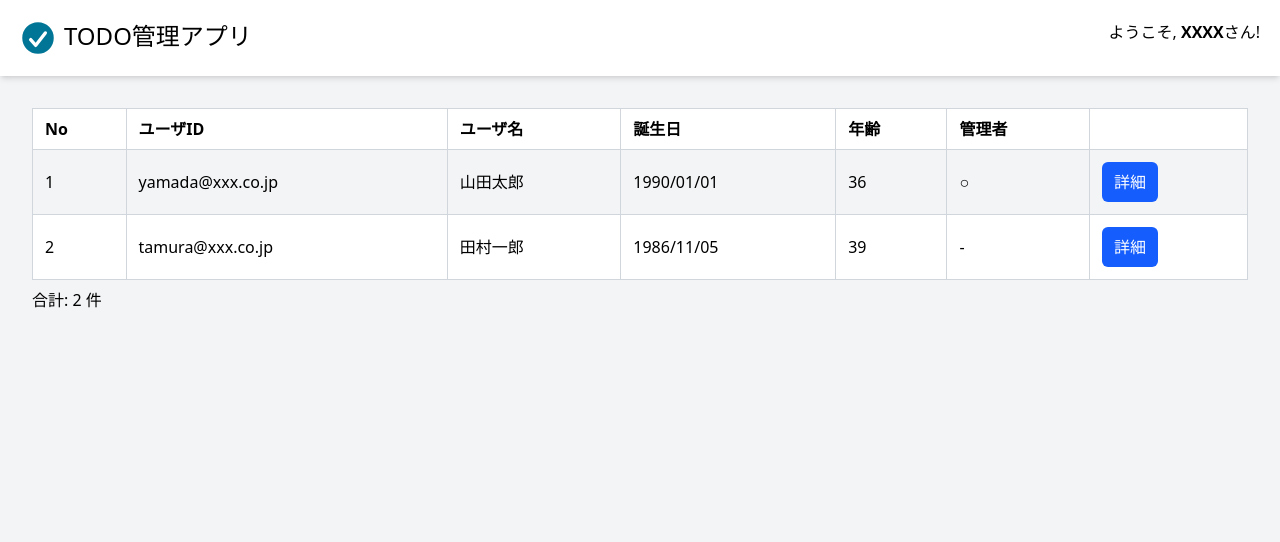
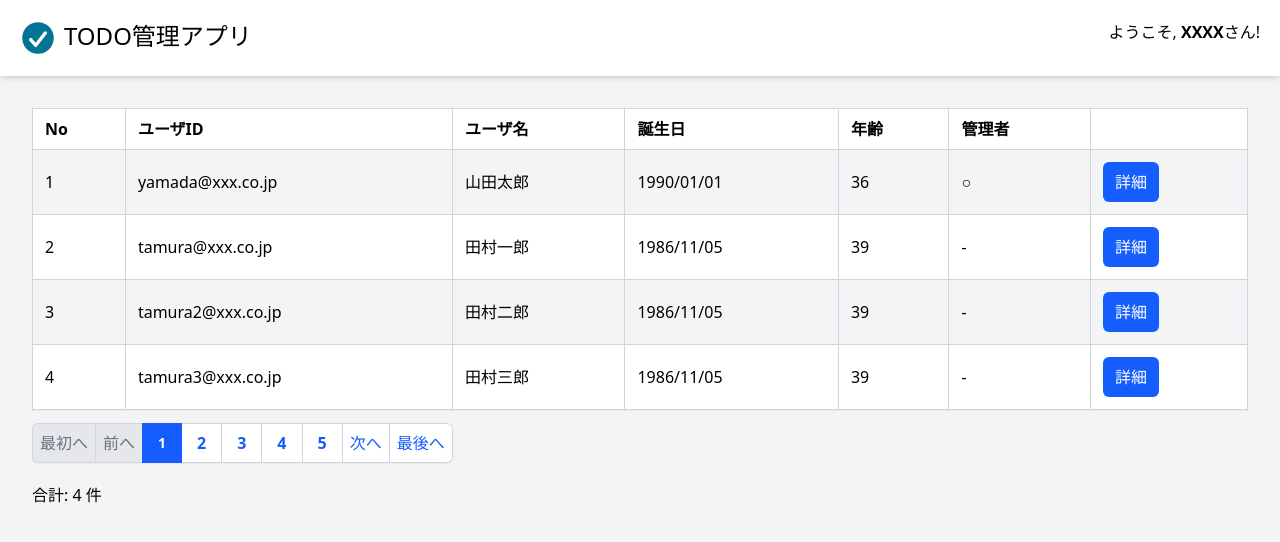
Before and after one commit to mysd33/sample-nextjs-tailwind, a Next.js app: page /users in a window 1280 px wide. Shown: the top 542 px of the page. Built offline with nearby package versions, Linux system fonts and the light colour scheme.

Commit message:
ページネーション部品の追加

```diff
--- a/app/users/page.tsx
+++ b/app/users/page.tsx
@@ -1,4 +1,9 @@
+// TODO: サーバコンポーネントとクライアントコンポーネントを分離できるか検討
+"use client";
+
 import LinkButton from "@/components/button/LinkButton";
+import { Page, Pageable } from "@/components/pagination/pagination";
+import PaginationLink from "@/components/pagination/PaginationLink";
 import TableArea from "@/components/table/TableArea";
 import TableDataCol from "@/components/table/TableDataCol";
 import TableDataRow from "@/components/table/TableDataRow";
@@ -11,7 +16,7 @@ import { calcAge, formatDate } from "@/lib/common/utils/dateUtils";
  * ユーザ一覧画面
  */
 export default function UserListView() {
-  //TODO: ユーザ一覧表示するダミーデータ。Serviceから取得するように修正予定
+  //TODO: ユーザ一覧表示するダミーデータ。Serviceからサーバ側でページネーション処理取得するように修正予定
   const users = [
     {
       id: "yamada@xxx.co.jp",
@@ -27,7 +32,30 @@ export default function UserListView() {
       password: "password",
       isAdmin: false,
     },
+    {
+      id: "tamura2@xxx.co.jp",
+      name: "田村二郎",
+      birthday: new Date("1986-11-05"),
+      password: "password",
+      isAdmin: false,
+    },
+    {
+      id: "tamura3@xxx.co.jp",
+      name: "田村三郎",
+      birthday: new Date("1986-11-05"),
+      password: "password",
+      isAdmin: false,
+    },
   ] as User[];
+
+  // ダミーのページ情報
+  const userPage = new Page<User>(new Pageable(10, 0), users, 100);
+
+  // ページネーションリンククリック時
+  const handlePaginationLinkClick = (pageable: Pageable) => {
+    console.log(`ページリンクがクリックされました ${pageable.pageNumber}`);
+    // TODO: pageableをもとに再検索を実行し、画面を更新する処理を実装予定
+  };
 
   return (
     <>
@@ -63,7 +91,13 @@ export default function UserListView() {
           </>
         }
       />
-      {/* TODO: ページネーション機能は後で実装 */}
+      {/* ページネーション機能 */}
+      <PaginationLink
+        pageSize={10}
+        page={userPage}
+        onClick={handlePaginationLinkClick}
+      />
+
       <div className="my-2 text-left">
         {/* TODO: 合計件数は後で実装 */}
         <label>合計: {users.length} 件</label>
--- /dev/null
+++ b/components/pagination/PaginationLink.tsx
@@ -0,0 +1,135 @@
+// TODO: クライアントコンポーネントの宣言を画面側に追加するか検討
+"use client";
+
+// 参考
+// https://tailwindui.com/components/application-ui/navigation/pagination を参考に作成
+
+import { Page, Pageable } from "./pagination";
+
+// Propsのインターフェース定義
+interface Props<T> {
+  /**
+   * ページサイズ（1ページ当たりの表示件数）
+   */
+  pageSize: number;
+  /**
+   * 検索結果のページ情報
+   */
+  page: Page<T>;
+
+  /**
+   * 最大表示ページ数
+   */
+  maxDisplayPage?: number;
+  /**
+   * クリック時のイベントハンドラ
+   */
+  onClick: (pageable: Pageable) => void;
+}
+
+/**
+ * ページネーションリンク
+ */
+export default function PaginationLink<T>(props: Props<T>) {
+  // ページ番号のリスト
+  const sequence = () => {
+    const maxDisplayPage = props.maxDisplayPage ?? 5;
+    const totalPages = props.page.getTotalPages();
+    const currentPage = props.page.pageNumber + 1;
+    let begin = Math.max(1, currentPage - Math.floor(maxDisplayPage / 2));
+    let end = begin + maxDisplayPage - 1;
+    if (end > totalPages - 1) {
+      end = totalPages;
+      begin = Math.max(1, end - (maxDisplayPage - 1));
+    }
+    return Array.from({ length: end - begin + 1 }, (_, i) => begin + i);
+  };
+  // ページリンクがクリックされたときのハンドラ
+  const handleClick = (pageIndex: number) => {
+    // クリックされたページ番号をもとに、Pageableを作成してイベントを発火
+    // ページ数は0から始まるため、ページ番号から1を引いている
+    const pageNumber = pageIndex - 1;
+    props.onClick(new Pageable(props.pageSize, pageNumber));
+  };
+
+  return (
+    <div className="flex items-center justify-between border-t border-gray-200 py-3">
+      <div>
+        <nav
+          className="isolate inline-flex -space-x-px rounded-md bg-white shadow-xs"
+          aria-label="Pagination">
+          <a
+            href="#"
+            className={
+              "text-md relative inline-flex items-center rounded-l-md px-2 py-2 ring-1 ring-gray-300 ring-inset focus:z-20 focus:outline-offset-0 " +
+              (props.page.isFirst()
+                ? "cursor-default bg-gray-200 text-gray-500"
+                : "text-blue-600 hover:bg-gray-50")
+            }
+            onClick={() => {
+              if (!props.page.isFirst()) handleClick(1);
+            }}>
+            <span>最初へ</span>
+          </a>
+          <a
+            href="#"
+            className={
+              "text-md relative inline-flex items-center px-2 py-2 ring-1 ring-gray-300 ring-inset focus:z-20 focus:outline-offset-0 " +
+              (props.page.isFirst()
+                ? "cursor-default bg-gray-200 text-gray-500"
+                : "text-blue-600 hover:bg-gray-50")
+            }
+            onClick={() => {
+              if (!props.page.isFirst) handleClick(props.page.pageNumber);
+            }}>
+            <span>前へ</span>
+          </a>
+          {/* TODO: ページネーションの中央に「…」を表示できるようにする */}
+          {sequence().map((pageIndex) => (
+            <a
+              key={pageIndex}
+              href="#"
+              aria-current={
+                props.page.isCurrent(pageIndex - 1) ? "page" : undefined
+              }
+              className={
+                "relative inline-flex px-4 py-2 font-semibold " +
+                (props.page.isCurrent(pageIndex - 1)
+                  ? "z-10 items-center bg-blue-600 text-sm text-white focus:z-20 focus-visible:outline-2 focus-visible:outline-offset-2"
+                  : "items-centertext-sm text-blue-600 ring-1 ring-gray-300 ring-inset hover:bg-gray-50 focus:z-20 focus:outline-offset-0")
+              }
+              onClick={() => handleClick(pageIndex)}>
+              {pageIndex}
+            </a>
+          ))}
+          <a
+            href="#"
+            className={
+              "text-md relative inline-flex items-center px-2 py-2 ring-1 ring-gray-300 ring-inset focus:z-20 focus:outline-offset-0 " +
+              (props.page.isLast()
+                ? "cursor-default bg-gray-200 text-gray-500"
+                : "text-blue-600 hover:bg-gray-50")
+            }
+            onClick={() => {
+              if (!props.page.isLast()) handleClick(props.page.pageNumber + 2);
+            }}>
+            <span>次へ</span>
+          </a>
+          <a
+            href="#"
+            className={
+              "text-md relative inline-flex items-center rounded-r-md px-2 py-2 ring-1 ring-gray-300 ring-inset focus:z-20 focus:outline-offset-0 " +
+              (props.page.isLast()
+                ? "cursor-default bg-gray-200 text-gray-500"
+                : "text-blue-600 hover:bg-gray-50")
+            }
+            onClick={() => {
+              if (!props.page.isLast()) handleClick(props.page.getTotalPages());
+            }}>
+            <span>最後へ</span>
+          </a>
+        </nav>
+      </div>
+    </div>
+  );
+}
--- /dev/null
+++ b/components/pagination/pagination.ts
@@ -0,0 +1,86 @@
+/**
+ * ページの情報を保持するクラス
+ */
+export class Page<T> {
+  /**
+   * ページサイズ（1ページ当たりの表示件数）
+   */
+  public pageSize: number;
+  /**
+   * 現在のページ数
+   */
+  public pageNumber: number;
+  constructor(
+    /**
+     * ページネーション情報
+     */
+    pageable: Pageable,
+    /**
+     * ページの表示内容（検索結果）
+     */
+    public content: T[],
+    /**
+     * 総件数
+     */
+    public totalElements: number,
+  ) {
+    this.pageSize = pageable.pageSize;
+    this.pageNumber = pageable.pageNumber;
+  }
+
+  /**
+   * 最初のページかどうかを判定する
+   */
+  public isFirst(): boolean {
+    return this.pageNumber === 0;
+  }
+
+  /**
+   * 指定ページ数が現在のページかどうかを判定する
+   *
+   * @param pageNumber ページ数
+   */
+  public isCurrent(pageNumber: number): boolean {
+    return this.pageNumber === pageNumber;
+  }
+
+  /**
+   * 最後のページかどうかを判定する
+   */
+  public isLast(): boolean {
+    return this.pageNumber === this.getTotalPages() - 1;
+  }
+
+  /**
+   * 総ページ数を取得する
+   */
+  public getTotalPages(): number {
+    return Math.ceil(this.totalElements / this.pageSize);
+  }
+}
+
+/**
+ * ページネーションの情報を保持するクラス
+ */
+export class Pageable {
+  /**
+   * 現在ページ数の基づくオフセット（検索結果を返却する際の開始位置）
+   */
+  public offset: number;
+  constructor(
+    /**
+     * ページサイズ（1ページ当たりの表示件数）
+     */
+    public pageSize: number,
+    /**
+     * 現在のページ数
+     */
+    public pageNumber: number,
+
+    //TODO: ソート条件を追加する
+    //public sort: "asc" | "desc" = "asc",
+  ) {
+    // ページ数からオフセットを計算
+    this.offset = pageNumber * pageSize;
+  }
+}
```
